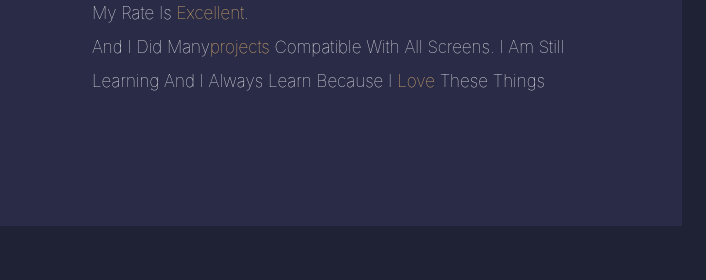
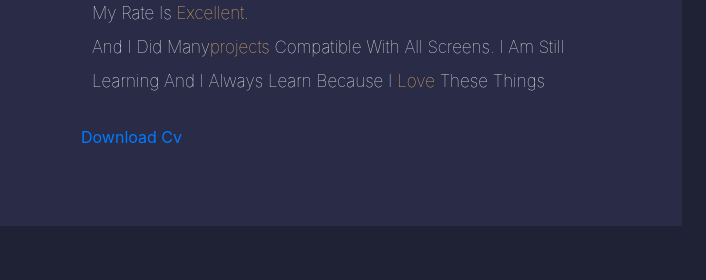
Before and after one commit to omareyad/omareyad.github.io, a plain HTML site: page index.html in a window 1280 px wide. Shown: the part 1240-1520 px from the top of the page, 574-1280 px from the left. Drawn offline with nearby package versions, Linux system fonts and the light colour scheme.

Commit message:
Update index.html

```diff
--- a/index.html
+++ b/index.html
@@ -111,6 +111,10 @@
                                             screens.
                                             I am still learning and I always learn because I <span
                                                 class="maincolor">love</span> these things</p>
+                                          <div><a class="cv"
+                                                href="https://www.mediafire.com/file/mals31v0sv07axs/Omar_Eyad_CV.pdf/file"
+                                                target="_blank"><span>Download Cv</span></a></div>
+                                    </div>
                                     </div>
                                 </div>
                             </div>
```
